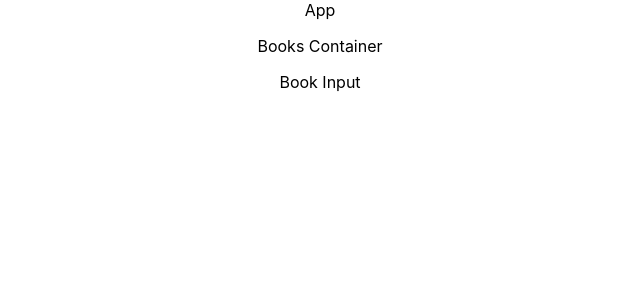
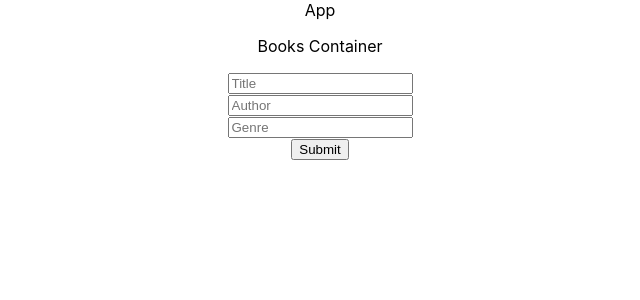
Before and after one commit to SurpreetM/bookreview-frontend, a React (Create React App) app: page / in a window 1280 px wide. Shown: the top 300 px of the page, without its empty margins (320-960 px from the left). Built offline with nearby package versions, Linux system fonts and the light colour scheme; no server answers.

Commit message:
building the book input form and post request to the api

```diff
--- /dev/null
+++ b/src/actions/addBook.js
@@ -0,0 +1,21 @@
+//export const addBook = () => {
+//    console.log("You are in the action creator")
+//}
+
+
+export const addBook = (data) => {
+    console.log(data)
+    return (dispatch) => {
+      fetch('http://localhost:3000/api/v1/books', {
+        headers: {
+          'Content-Type': 'application/json',
+          'Accept': 'application/json'
+        },
+        method: 'POST',
+        body: JSON.stringify(data)
+      })
+      .then(response => response.json())
+      .then(book => console.log(book))
+    }
+
+  }
--- a/src/components/BookInput.js
+++ b/src/components/BookInput.js
@@ -1,12 +1,51 @@
 import React from 'react'
+import {connect} from 'react-redux'
+import { addBook } from '../actions/addBook';
 
 class BookInput extends React.Component {
 
+    state = {
+        title: '',
+        author: '',
+        genre: '',
+      }
+
+    handleChange = (event) => {
+        this.setState({
+          [event.target.name]: event.target.value
+        })
+    }
+
+      handleSubmit = (event) => {
+        event.preventDefault()
+        console.log(this.state)
+        this.props.addBook(this.state)
+
+        //this.setState({
+        //  title: '',
+        //  author: '',
+        //  genre: '',
+        //})
+      }
+
+
     render() {
         return (
-            <div>Book Input</div>
+            <div>
+                <form onSubmit={this.handleSubmit}>
+                    <input type='text' placeholder='Title' value={this.state.title} name="title" onChange={this.handleChange}/><br/>
+                    <input type='text' placeholder='Author' value={this.state.author} name="author" onChange={this.handleChange}/><br/>
+                    <input type='text' placeholder='Genre' value={this.state.genre} name="genre" onChange={this.handleChange}/><br/>
+                    <input type="submit"/>
+        </form>
+      </div>
         )
     }
 }
+const mapDispatchToProps = dispatch => {
+    return {
+      addBook: () => dispatch(addBook())
+    }
+}
 
-export default BookInput
+export default connect (null, {addBook}) (BookInput)
--- a/src/containers/BooksContainer.js
+++ b/src/containers/BooksContainer.js
@@ -24,16 +24,18 @@ class BooksContainer extends React.Component {
 
 }
 
+// Decide whether to use arrow syntax or not
+
     const mapDispatchToProps = dispatch => {
         return {
           fetchBooks: () => dispatch(fetchBooks())
         }
       }
 
-      function mapStateToProps(state){
+      function mapStateToProps(state) {
         console.log(state)
         return {books: state.books}
       }
 
 
-      export default connect(mapStateToProps,{fetchBooks}) (BooksContainer);
+      export default connect(mapStateToProps,mapDispatchToProps) (BooksContainer);
--- a/src/reducers/bookReducer.js
+++ b/src/reducers/bookReducer.js
@@ -14,6 +14,12 @@ export default function bookReducer(state = {books: [], loading: false}, action)
                 loading: false
             }
 
+        case 'ADD_NEW_BOOK':
+            console.log(action.payload)
+            return {
+
+            }
+
         default:
             return state
     }
```
